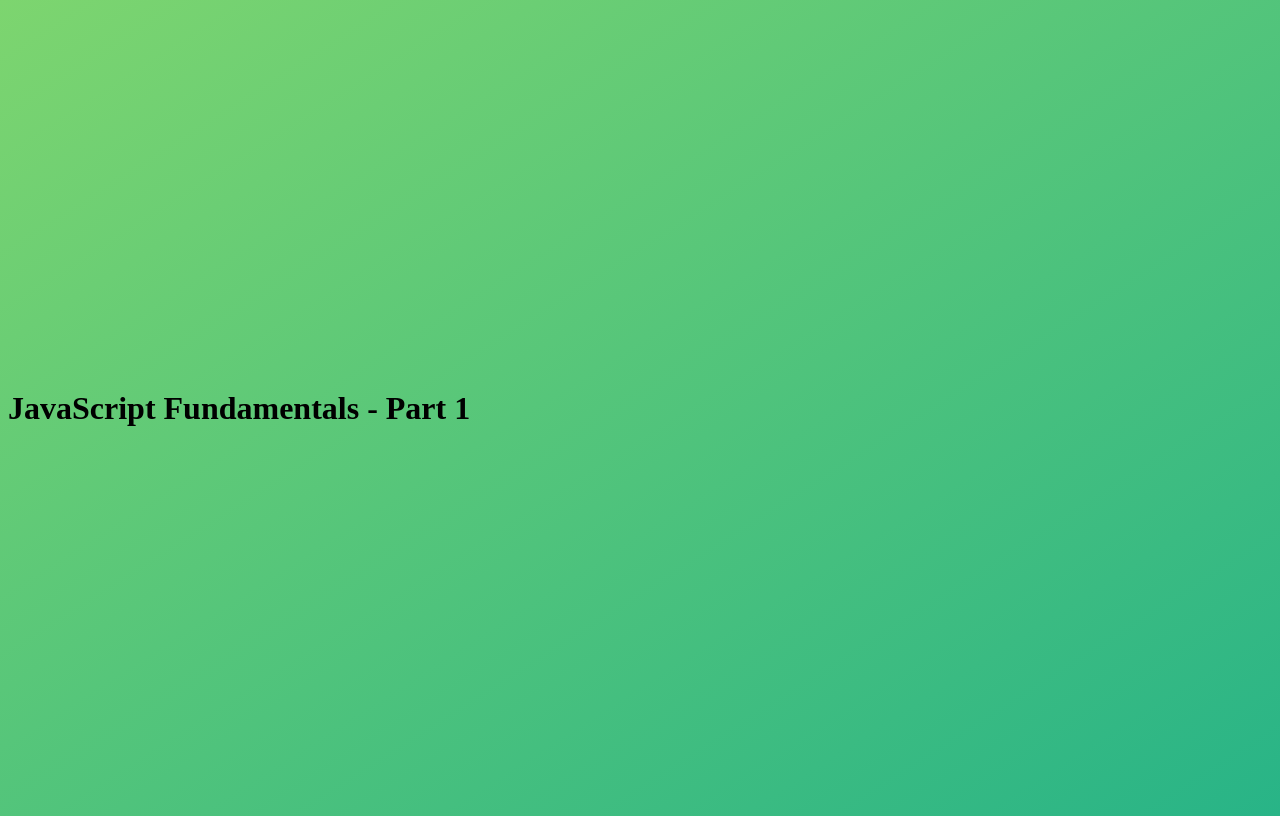
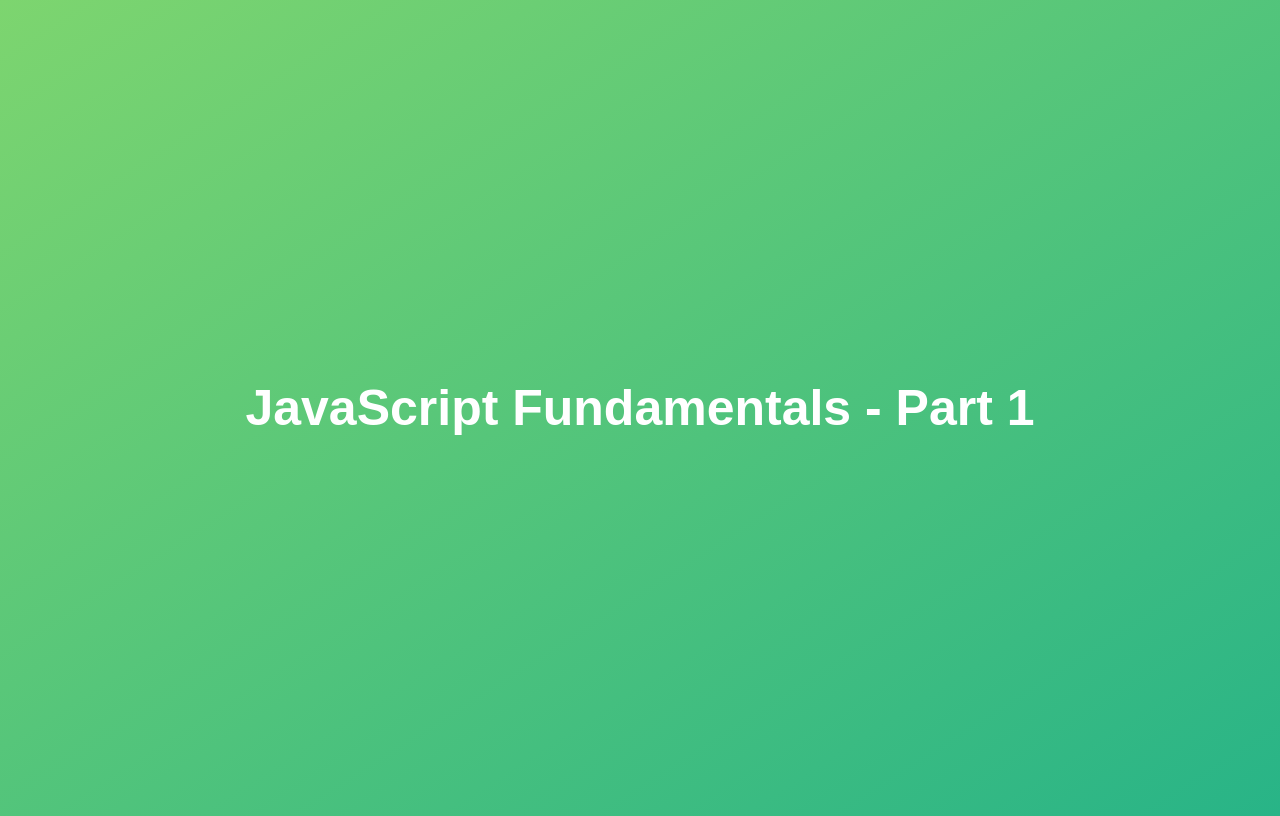
Before and after one commit to macgeek39/STUDY.fundamentalJS, a plain HTML site: page index.html in a window 1280 px wide. Drawn offline with Linux system fonts and the light colour scheme.

Commit message:
Added Script fill

```diff
--- a/index.html
+++ b/index.html
@@ -12,7 +12,17 @@
             align-items: center;
             background: linear-gradient(to top left, #28b487, #7dd56f);
         }
+        h1{
+            font-family: sans-serif;
+            font-size: 50px;
+            line-height: 1.3;
+            width: 100%;
+            padding: 30px;
+            text-align: center;
+            color: white;
+        }
     </style>
+    <script src="script.js" ></script>
 </head>
 <body>
     <h1>JavaScript Fundamentals - Part 1</h1>
--- /dev/null
+++ b/script.js
@@ -0,0 +1,2 @@
+let js = 'amazing';
+if (js == 'amazing') alert('Javascript is fun');
```
